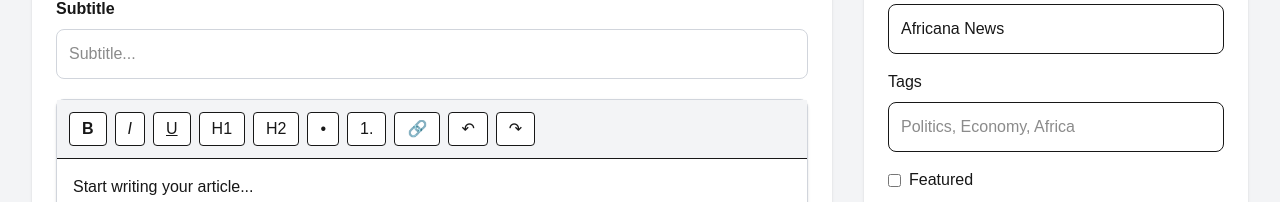
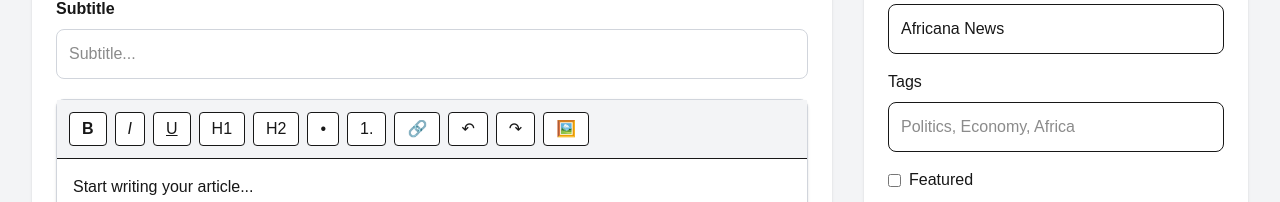
Before and after one commit to tbagbotas/Africana, a Next.js app: page /admin/articles/new in a window 1280 px wide. Shown: the part 221-423 px from the top of the page. Built offline with nearby package versions, Linux system fonts and the light colour scheme.

Commit message:
Added inline image upload

```diff
--- a/src/components/admin/RichTextEditor.tsx
+++ b/src/components/admin/RichTextEditor.tsx
@@ -4,7 +4,7 @@ import { EditorContent, useEditor } from "@tiptap/react";
 import StarterKit from "@tiptap/starter-kit";
 import Underline from "@tiptap/extension-underline";
 import Link from "@tiptap/extension-link";
-
+import Image from "@tiptap/extension-image";
 interface RichTextEditorProps {
   content: string;
   onChange: (content: string) => void;
@@ -18,6 +18,7 @@ export default function RichTextEditor({
     extensions: [
   StarterKit,
   Underline,
+  Image,
   Link.configure({
     openOnClick: false,
   }),
@@ -163,7 +164,13 @@ export default function RichTextEditor({
         >
           ↷
         </button>
-
+<button
+  type="button"
+  onClick={() => alert("Image upload coming next!")}
+  className="rounded border bg-white px-3 py-1"
+>
+  🖼️
+</button>
       </div>
 
       <div className="min-h-[400px] p-4">
```
Lines whose indentation alone changed are shown as unchanged.
